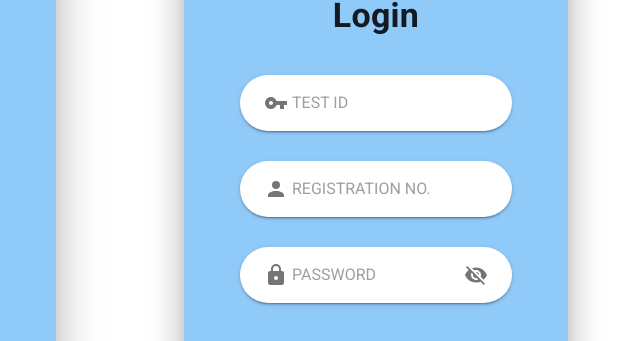
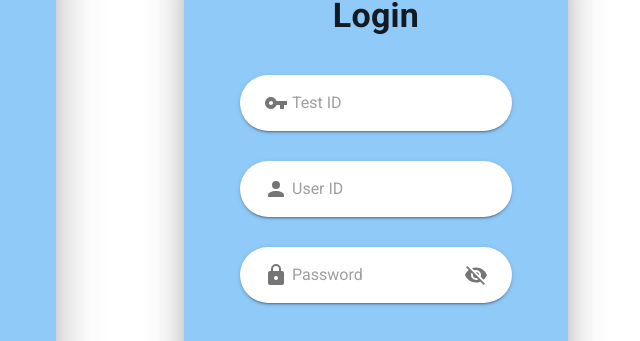
Before and after one commit to bitbeast18/sandbox, a Vue app: page /#/ in a window 1280 px wide. Shown: the part 198-539 px from the top of the page, without its empty margins (584-1224 px from the left). Built offline with nearby package versions, Linux system fonts and the light colour scheme.

Commit message:
Changed placeholder font

```diff
--- a/src/views/Login.vue
+++ b/src/views/Login.vue
@@ -12,14 +12,14 @@
                 </v-card-title>
               <v-card-text>
                   <v-form>
-                      <v-text-field :prepend-inner-icon="icons.mdiKey" solo rounded filled placeholder="TEST ID"></v-text-field>
-                      <v-text-field :prepend-inner-icon="icons.mdiAccount" solo rounded filled placeholder="REGISTRATION NO."></v-text-field>
+                      <v-text-field :prepend-inner-icon="icons.mdiKey" solo rounded filled placeholder="Test ID"></v-text-field>
+                      <v-text-field :prepend-inner-icon="icons.mdiAccount" solo rounded filled placeholder="User ID"></v-text-field>
                       <v-text-field
                        :prepend-inner-icon="icons.mdiLock"
                        solo
                        rounded
                        filled
-                       placeholder="PASSWORD"
+                       placeholder="Password"
                        :append-icon="show ? icons.mdiEye : icons.mdiEyeOff"
                        @click:append="show = !show"
                        :type="show ? 'text': 'password'"
```
